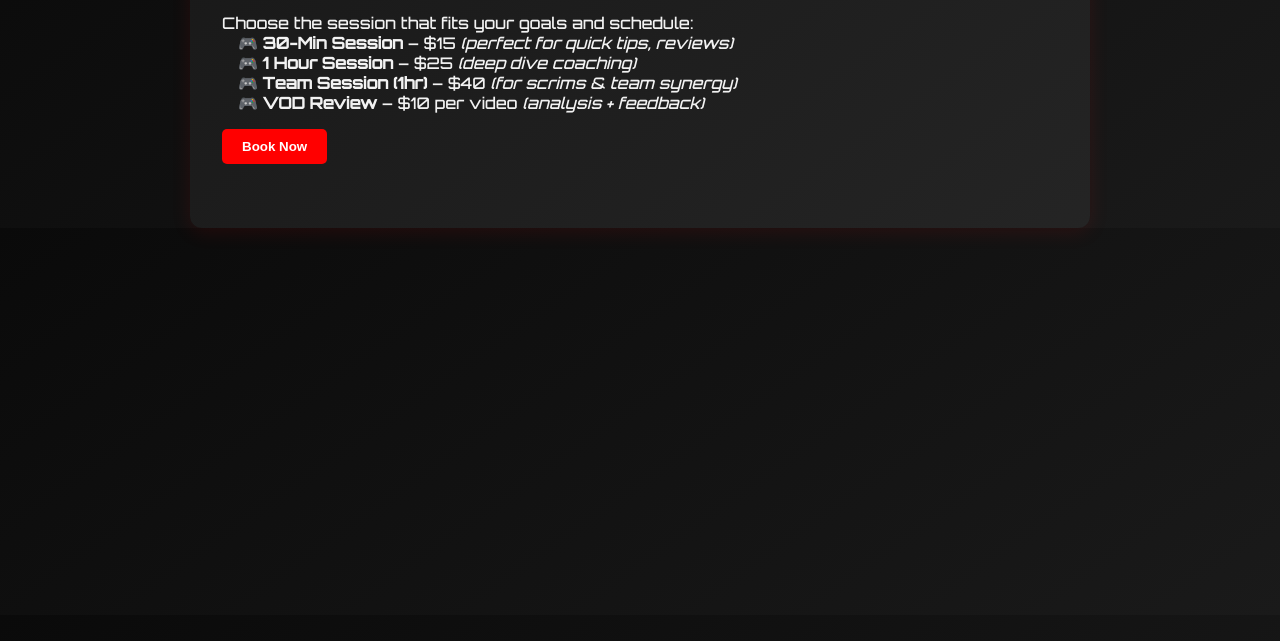
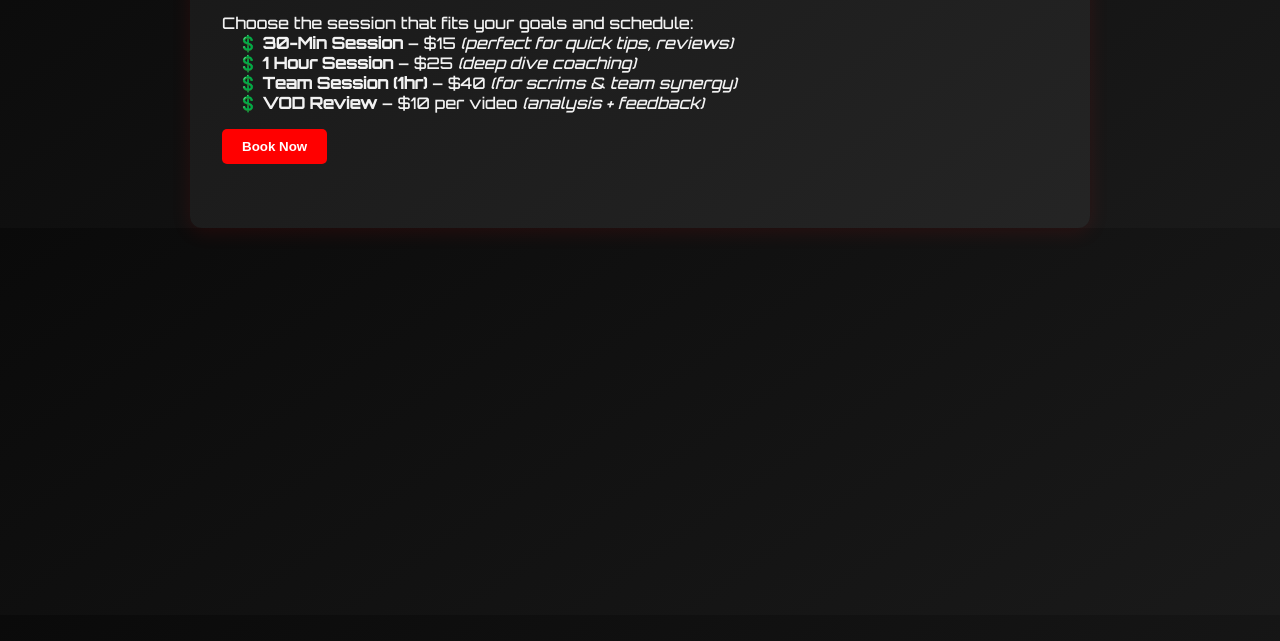
Before and after one commit to aztN/website, a plain HTML site: page index.html in a window 1280 px wide. Both pictures are taken after a click on the link "Pricing". Shown: the part 159-800 px from the top of the page. Drawn offline with Linux system fonts and the light colour scheme.

Commit message:
Update style.css

```diff
--- a/style.css
+++ b/style.css
@@ -103,3 +103,6 @@
     from { opacity: 0; transform: translateY(20px); }
     to { opacity: 1; transform: translateY(0); }
   }
+#pricing li::before {
+  content: "💲 ";
+}
```
